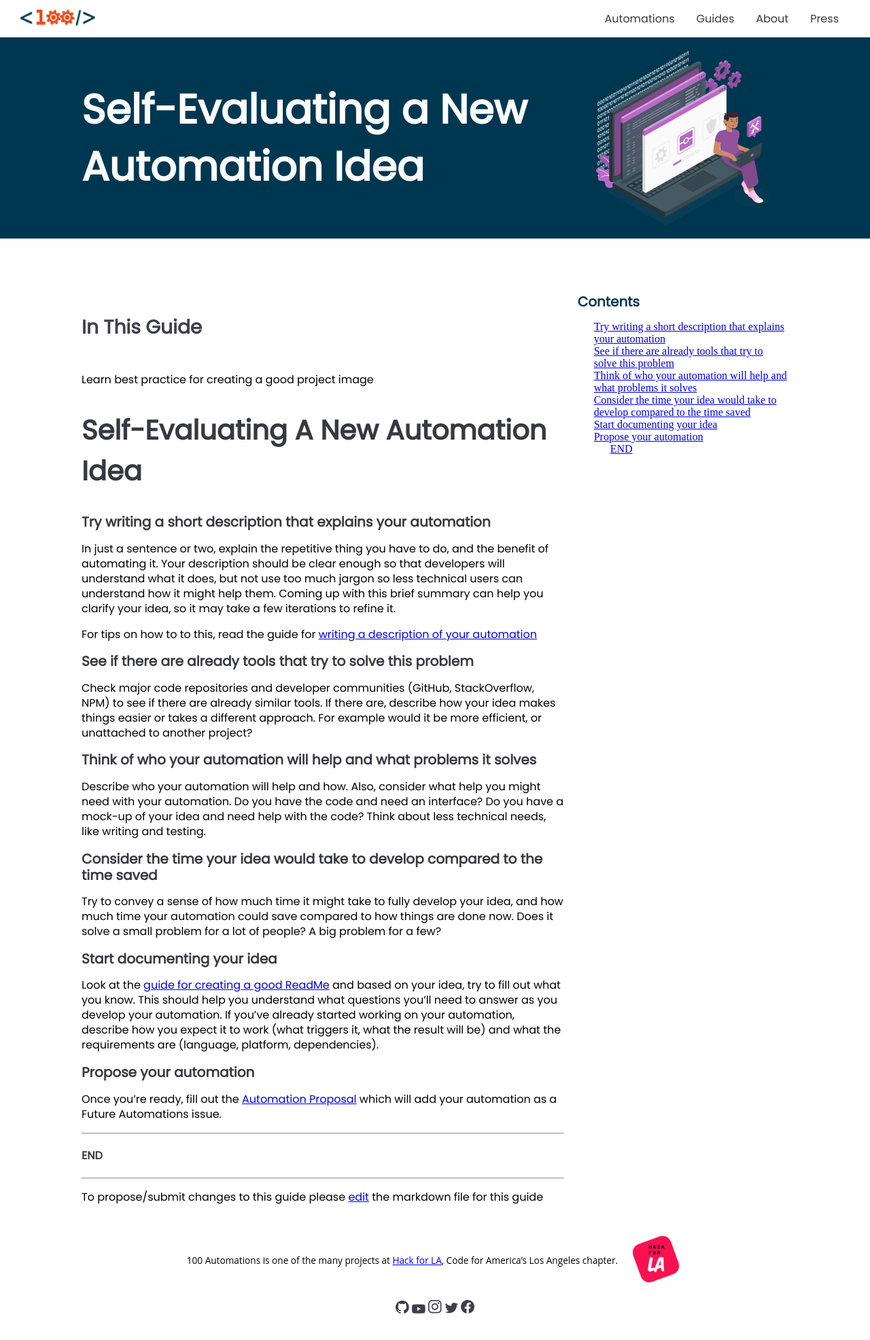
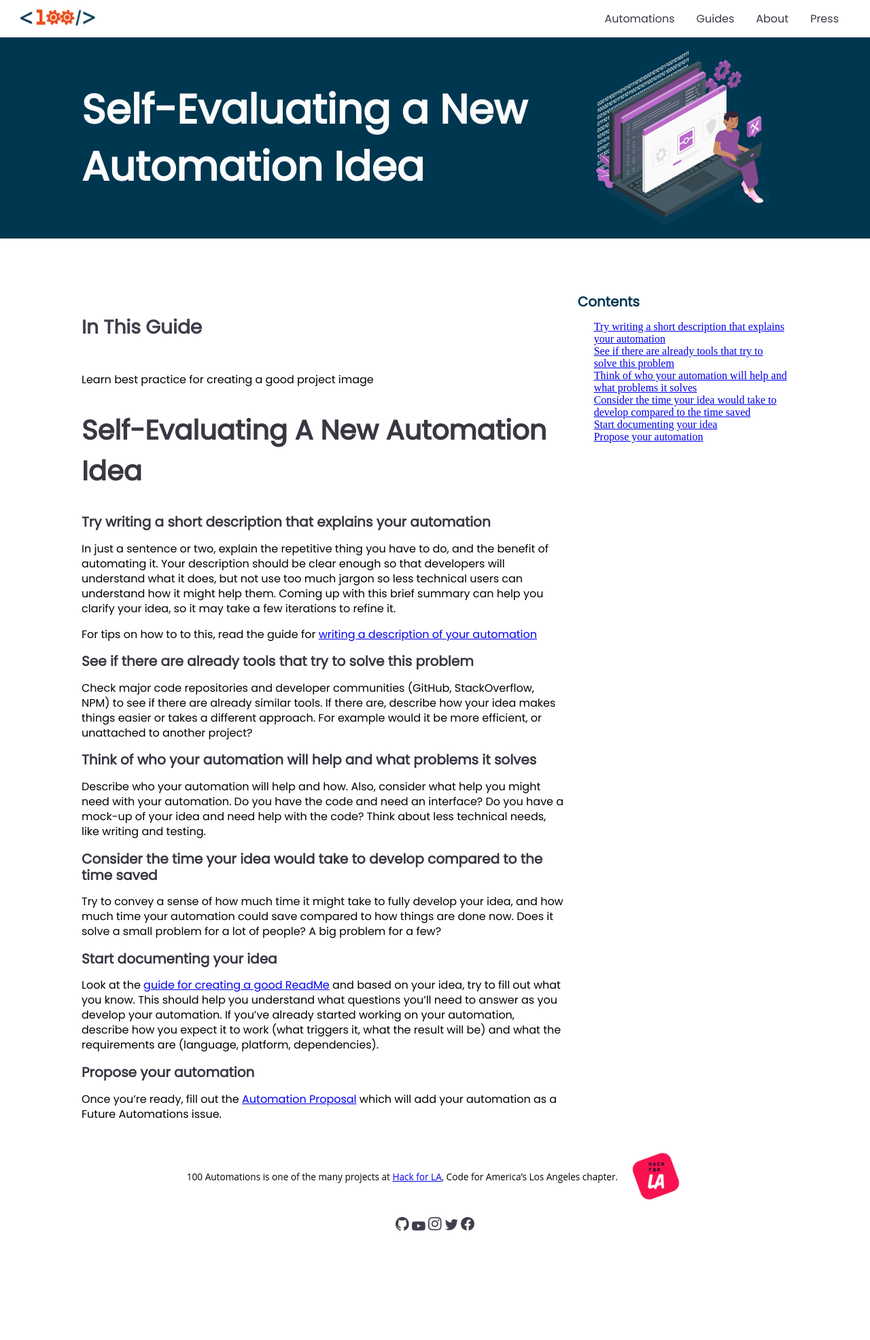
Before and after one commit to 100Automations/Website, a Jekyll site: the page built from _guides/self-evaluating-new-automation-idea.md, in a window 1280 px wide. Shown: the top 1972 px of the page at 68% size. Built offline with Jekyll 4.4.1, drawn with Linux system fonts in a browser that asks for light colours.

Commit message:
removed footer

```diff
--- a/_guides/self-evaluating-new-automation-idea.md
+++ b/_guides/self-evaluating-new-automation-idea.md
@@ -26,8 +26,3 @@ Look at the [guide for creating a good ReadMe](https://github.com/100Automations
 
 ## Propose your automation
 Once you're ready, fill out the [Automation Proposal](https://github.com/100Automations/futureautomations/issues/new?assignees=&labels=documentation%2C+review&template=-automation-proposal.md&title=%5BAutomation+Name%5D+Proposal){:target="_blank"} which will add your automation as a Future Automations issue.
-
----
-#### END
----
-To propose/submit changes to this guide please [edit](https://github.com/100Automations/Website/blob/master/_guides/self-evaluating-new-automation-idea.md){:target="_blank"} the markdown file for this guide
```
